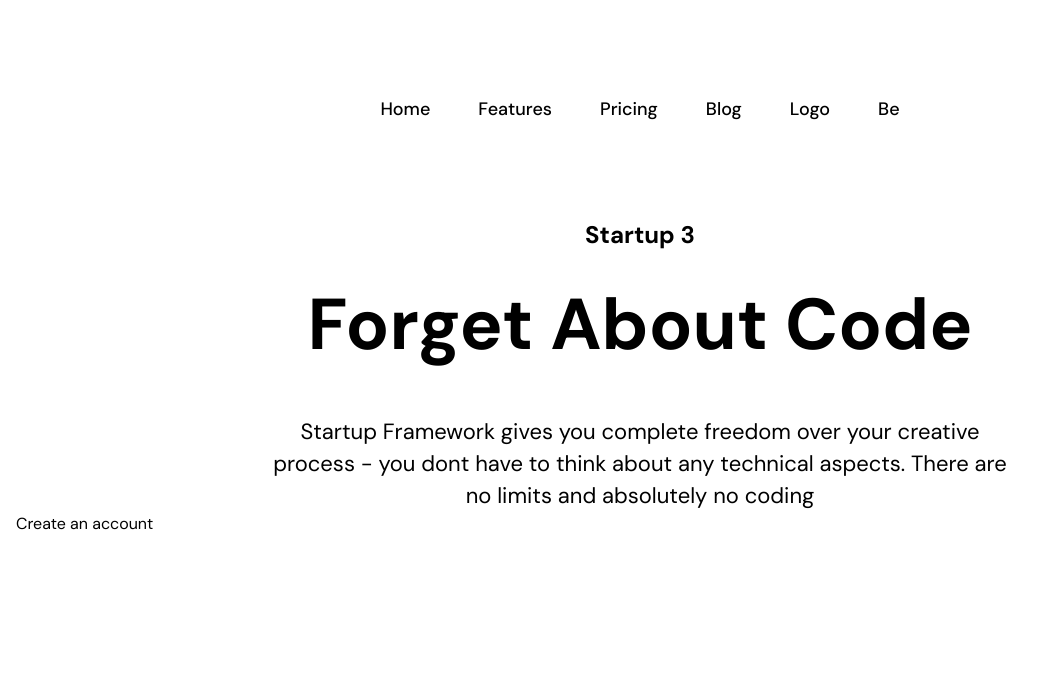
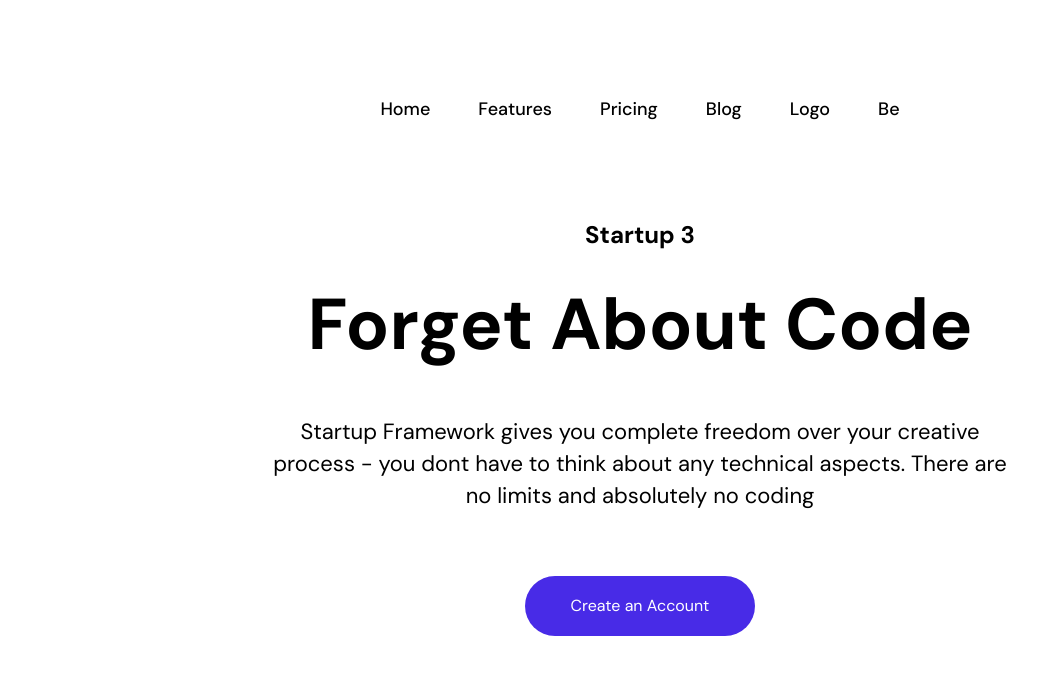
Before and after one commit to Beanmommo/frontend-practice-web, a Next.js app: page / in a window 1280 px wide. Shown: the top 674 px of the page, without its empty margins (0-1053 px from the left). Built offline with nearby package versions, Linux system fonts and the light colour scheme.

Commit message:
Added Page Button component (not reusable yet)

```diff
--- /dev/null
+++ b/Components/Global/PageButton.tsx
@@ -0,0 +1,17 @@
+
+import React, { FC } from 'react'
+import "./pagebutton.css"
+
+interface PageButtonProps {
+    displayName? : string;
+}
+
+const PageButton: FC<PageButtonProps> = ({displayName}) => {
+  return (
+    <div className='page-button' >
+        <button>{displayName}</button>
+    </div>
+  )
+}
+
+export default PageButton
--- /dev/null
+++ b/Components/Global/pagebutton.css
@@ -0,0 +1,15 @@
+div.page-button {
+    margin: 0;
+    padding: 4rem 0 0 0 ;
+    width: 100%;
+    display: flex;
+    justify-content: center;
+}
+div.page-button button{
+    margin: 0;
+    width: 230px;
+    height: 60px;
+    border-radius: 100px;
+    background-color: #482BE7;
+    color: white;
+}
--- a/app/page.tsx
+++ b/app/page.tsx
@@ -1,3 +1,4 @@
+import PageButton from "@/Components/Global/PageButton";
 import { CarouselTab } from "@/Components/LandingPage/CarouselTab";
 import NavBar from "@/Components/LandingPage/NavBar";
 import Image from "next/image";
@@ -7,7 +8,7 @@ export default function Home() {
     <main>
       <NavBar></NavBar>
       <CarouselTab></CarouselTab>
-      <button>Create an account</button>
+      <PageButton displayName="Create an Account"></PageButton>
 
     </main>
   );
```
